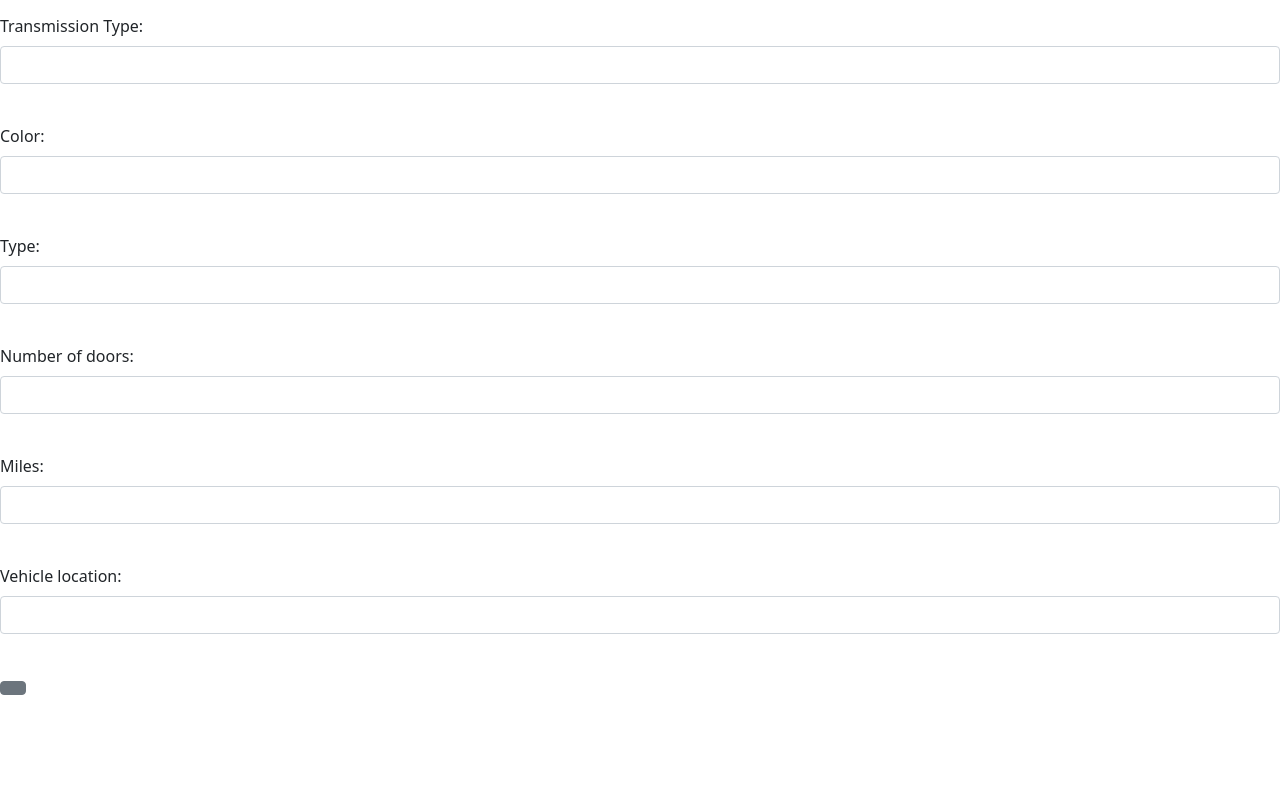
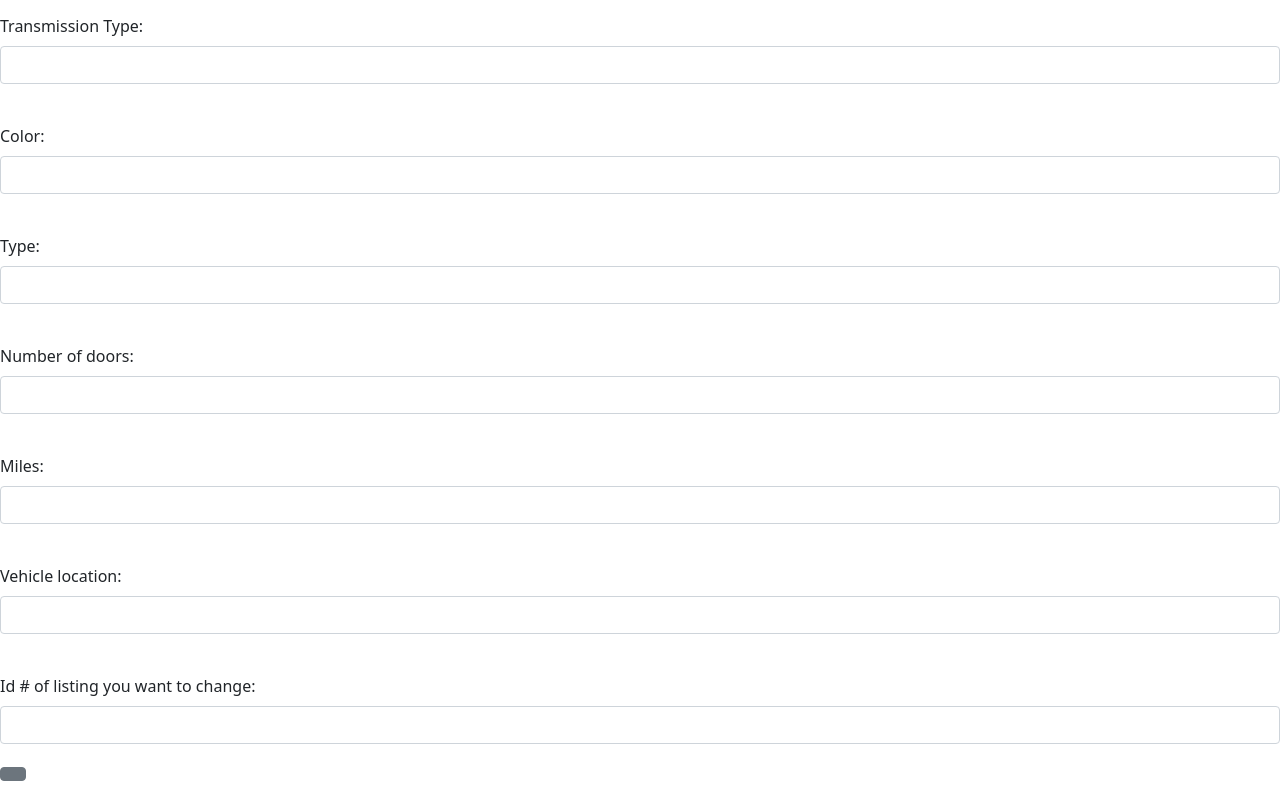
Before and after one commit to GtGarcia/ClientBlueBadgeProject, a React (Create React App) app: page /UpdateListing in a window 1280 px wide. Shown: the part 364-1164 px from the top of the page. Before the commit the page ends 1078 px from the top, so only its background shows below. Built offline with nearby package versions, Linux system fonts and the light colour scheme.

Commit message:
main page fully working now!

```diff
--- a/src/components/UpdateListing/UpdateListing.jsx
+++ b/src/components/UpdateListing/UpdateListing.jsx
@@ -30,7 +30,7 @@ const UpdateListing = (props) => {
     }
     console.log(newCar);
 
-    const id = "3"
+    const [id, setId] = useState();
 
         console.log("submitted")
         fetch(APIURL + EndPoints.car.update + id, {
@@ -96,6 +96,10 @@ const UpdateListing = (props) => {
                     <Input onChange={(e) => setVehicleLocation(e.target.value)} type="text" id="vehicleLocation" name="vehicleLocation"/>
                 </FormGroup>
                 <br />
+                <FormGroup>
+                    <Label htmlFor="id">Id # of listing you want to change:</Label>
+                    <Input onChange={(e) => setId(e.target.value)} type="text" id="id" name="id"/>
+                </FormGroup>
                 <Button type="submit" onClick={handleSubmit} id="submit"></Button>
             </Form>
 
```
